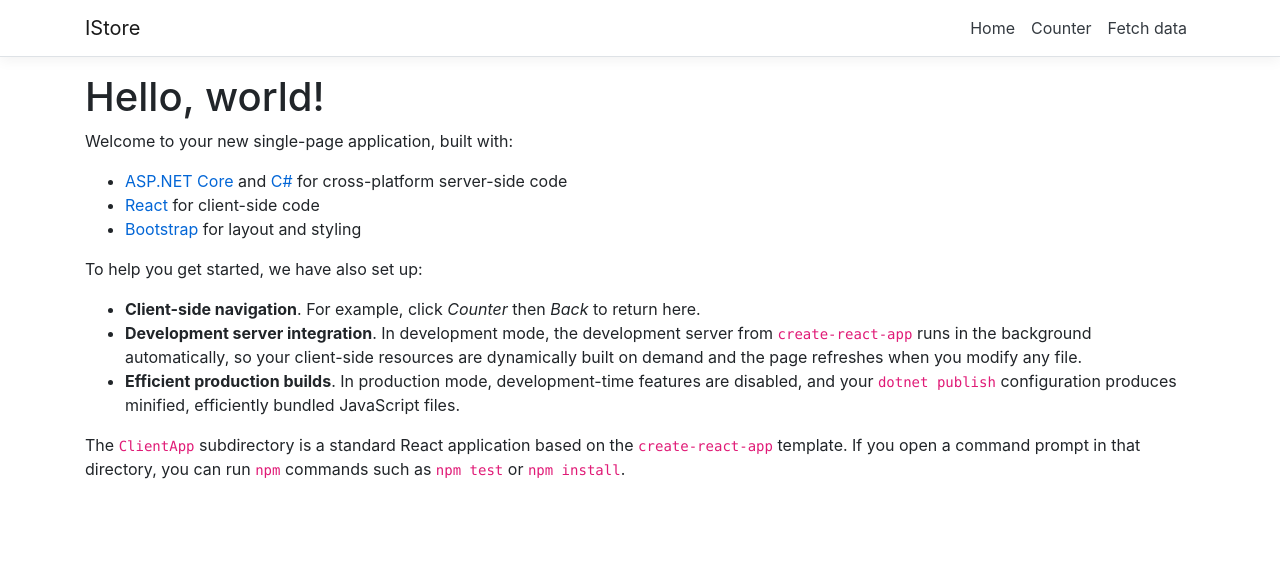
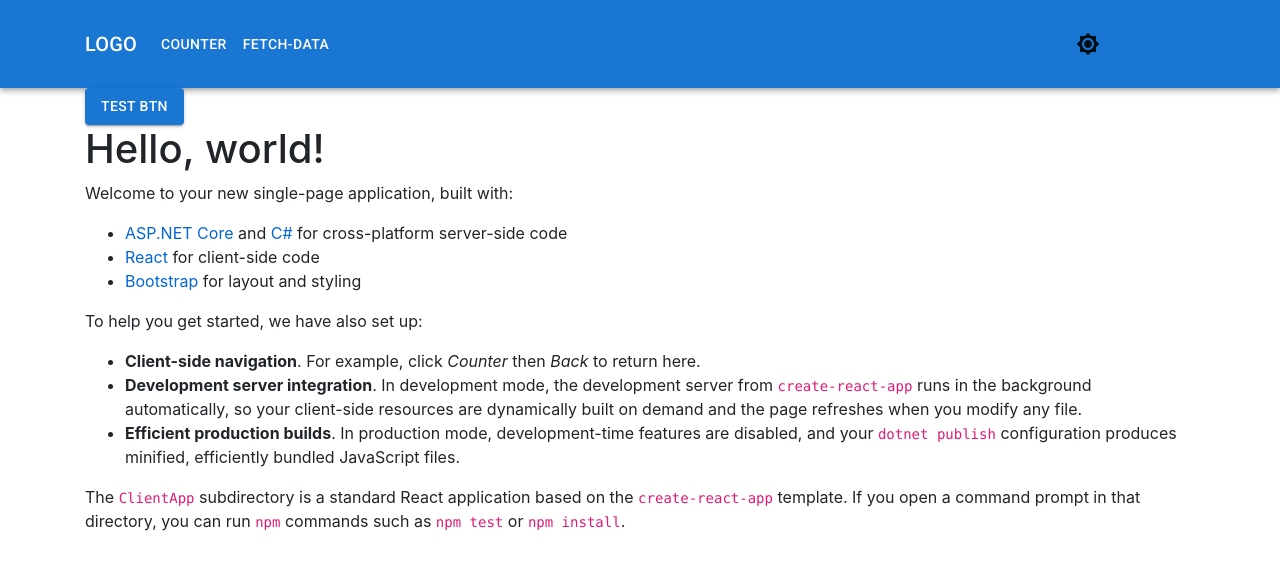
Before and after one commit to josangelATM/IStore, a React (Create React App) app in the folder ClientApp/: page / in a window 1280 px wide. Shown: the top 570 px of the page. Built offline with nearby package versions, Linux system fonts and the light colour scheme.

Commit message:
Navbar well done

```diff
--- a/ClientApp/public/index.html
+++ b/ClientApp/public/index.html
@@ -11,6 +11,8 @@
     -->
     <link rel="manifest" href="%PUBLIC_URL%/manifest.json">
     <link rel="shortcut icon" href="%PUBLIC_URL%/favicon.ico">
+    <link rel="stylesheet" href="https://fonts.googleapis.com/css?family=Roboto:300,400,500,700&display=swap"/>
+    <link rel="stylesheet" href="https://fonts.googleapis.com/icon?family=Material+Icons"/>
     <!--
       Notice the use of %PUBLIC_URL% in the tags above.
       It will be replaced with the URL of the `public` folder during the build.
--- a/ClientApp/src/App.js
+++ b/ClientApp/src/App.js
@@ -4,19 +4,29 @@ import { Layout } from './components/Layout';
 import { Home } from './components/Home';
 import { FetchData } from './components/FetchData';
 import { Counter } from './components/Counter';
+import { ThemeProvider, createTheme } from '@mui/material/styles';
 
 import './custom.css'
+
+const darkTheme = createTheme({ //Here logic about theme
+  palette: {
+    mode: 'light',
+  },
+});
 
 export default class App extends Component {
   static displayName = App.name;
 
   render () {
     return (
-      <Layout>
+      <ThemeProvider theme={darkTheme}>
+        <Layout>
         <Route exact path='/' component={Home} />
         <Route path='/counter' component={Counter} />
         <Route path='/fetch-data' component={FetchData} />
       </Layout>
+      </ThemeProvider>
+
     );
   }
 }
--- a/ClientApp/src/components/Home.js
+++ b/ClientApp/src/components/Home.js
@@ -1,11 +1,12 @@
 import React, { Component } from 'react';
-
+import Button from '@mui/material/Button';
 export class Home extends Component {
   static displayName = Home.name;
 
   render () {
     return (
       <div>
+        <Button variant='contained'>Test BTN</Button>
         <h1>Hello, world!</h1>
         <p>Welcome to your new single-page application, built with:</p>
         <ul>
--- a/ClientApp/src/components/Layout.js
+++ b/ClientApp/src/components/Layout.js
@@ -1,5 +1,6 @@
 import React, { Component } from 'react';
 import { Container } from 'reactstrap';
+import NavBar from './NavBar';
 import { NavMenu } from './NavMenu';
 
 export class Layout extends Component {
@@ -8,7 +9,7 @@ export class Layout extends Component {
   render () {
     return (
       <div>
-        <NavMenu />
+        <NavBar/>
         <Container>
           {this.props.children}
         </Container>
--- /dev/null
+++ b/ClientApp/src/components/NavBar/index.js
@@ -0,0 +1,109 @@
+import { AppBar, Box, IconButton, Menu, MenuItem, Toolbar, Typography, Button } from "@mui/material";
+import MenuIcon from '@mui/icons-material/Menu';
+import Brightness7Icon from '@mui/icons-material/Brightness7';
+import Brightness4Icon from '@mui/icons-material/Brightness4';
+import React, { useState } from "react";
+import { Container } from "reactstrap";
+import {Link} from "react-router-dom"
+
+const pages = ['counter', 'fetch-data'];
+
+const NavBar = () =>{
+    const [anchorElNav, setAnchorElNav] = useState(null)
+    const handleOpenNavMenu = (event) => {
+        setAnchorElNav(event.currentTarget);
+      };
+
+    const handleCloseNavMenu = () => {
+        setAnchorElNav(null);
+      };
+
+    return(
+        <AppBar position="static">
+        <Container maxWidth="xl">
+        <Toolbar disableGutters>
+          <Typography
+            variant="h6"
+            noWrap
+            component="div"
+            sx={{ mr: 2, display: { xs: 'none', md: 'flex' } }}
+          >
+            LOGO
+          </Typography>
+
+          <Box sx={{ flexGrow: 1, display: { xs: 'flex', md: 'none' } }}>
+            <IconButton
+              size="large"
+              aria-controls="menu-appbar"
+              aria-haspopup="true"
+              onClick={handleOpenNavMenu}
+              color="inherit"
+            >
+              <MenuIcon />
+            </IconButton>
+            <Menu
+              id="menu-appbar"
+              anchorEl={anchorElNav}
+              anchorOrigin={{
+                vertical: 'bottom',
+                horizontal: 'left',
+              }}
+              keepMounted
+              transformOrigin={{
+                vertical: 'top',
+                horizontal: 'left',
+              }}
+              open={Boolean(anchorElNav)}
+              onClose={handleCloseNavMenu}
+              sx={{
+                display: { xs: 'block', md: 'none' },
+              }}
+            >
+              {pages.map((page) => (
+                <MenuItem key={page} onClick={handleCloseNavMenu}>
+                  <Typography textAlign="center">{page}</Typography>
+                </MenuItem>
+              ))}
+            </Menu>
+          </Box>
+          <Typography
+            variant="h6"
+            noWrap
+            component="div"
+            sx={{ flexGrow: 1, display: { xs: 'flex', md: 'none' } }}
+          >
+            LOGO
+          </Typography>
+          <Box sx={{ flexGrow: 1, display: { xs: 'none', md: 'flex' } }}>
+            {pages.map((page) => (
+              <Button
+                key={page}
+                sx={{ my: 2, color: 'white', display: 'block' }}
+                LinkComponent={Link}
+                to={`/${page}`}
+              >
+                  {page}
+              </Button>
+            ))}
+          </Box>
+          <Box
+            sx={{
+                display: 'flex',
+                width: '20%',
+                alignItems: 'center',
+                justifyContent: 'center',
+                color: 'text.primary',
+                p: 3,
+            }}
+            >
+            <IconButton sx={{ ml: 1 }} color="inherit">
+                {'dark' === 'dark' ? <Brightness7Icon /> : <Brightness4Icon />}
+            </IconButton>
+            </Box>
+        </Toolbar>
+      </Container>
+    </AppBar>
+    )
+}
+
+export default NavBar;
```
Also changed, not shown: ClientApp/package.json (+8 -4 lines), 1 other file (tests, documents, lock files or other folders).
